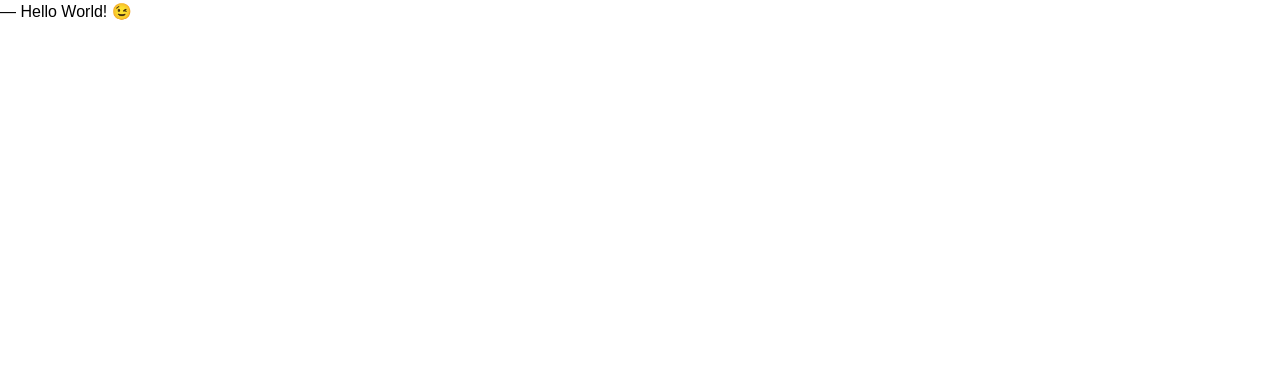
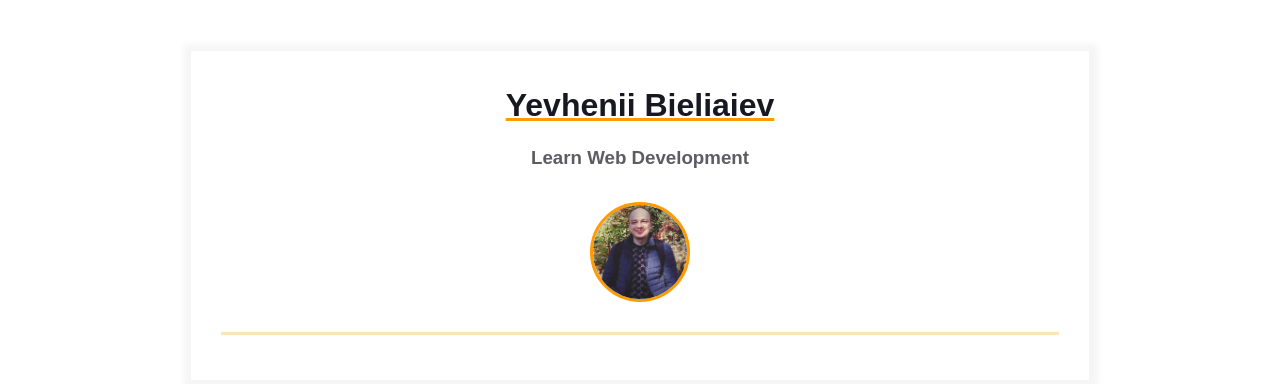
Before and after one commit to YevheniiBieliaiev/homepage, a plain HTML site: page index.html in a window 1280 px wide. Drawn offline with Linux system fonts and the light colour scheme.

Commit message:
Added primary markup

```diff
--- a/index.html
+++ b/index.html
@@ -9,7 +9,26 @@
 </head>
 
 <body>
-  ― Hello World! &#x1F609;
+  <main>
+    <div class="resume">
+      <div class="container">
+        <div class="resume__block">
+          <h1 class="contact-info__header">Yevhenii Bieliaiev</h1>
+          <h3 class="contact-info__sub-header">Learn Web Development</h3>
+
+          <div class="contact_info_container fh">
+            <div class="contact-info__block"></div>
+
+            <div class="contact-info__block contact-info__block--center">
+              <img class="contact-info__avatar" src="assets/avatar.png" alt="Avatar">
+            </div>
+
+            <div class="contact-info__block"></div>
+          </div>
+        </div>
+      </div>
+    </div>
+  </main>
 </body>
 
 </html>
```
Also changed, not shown: assets/avatar.png (added).
